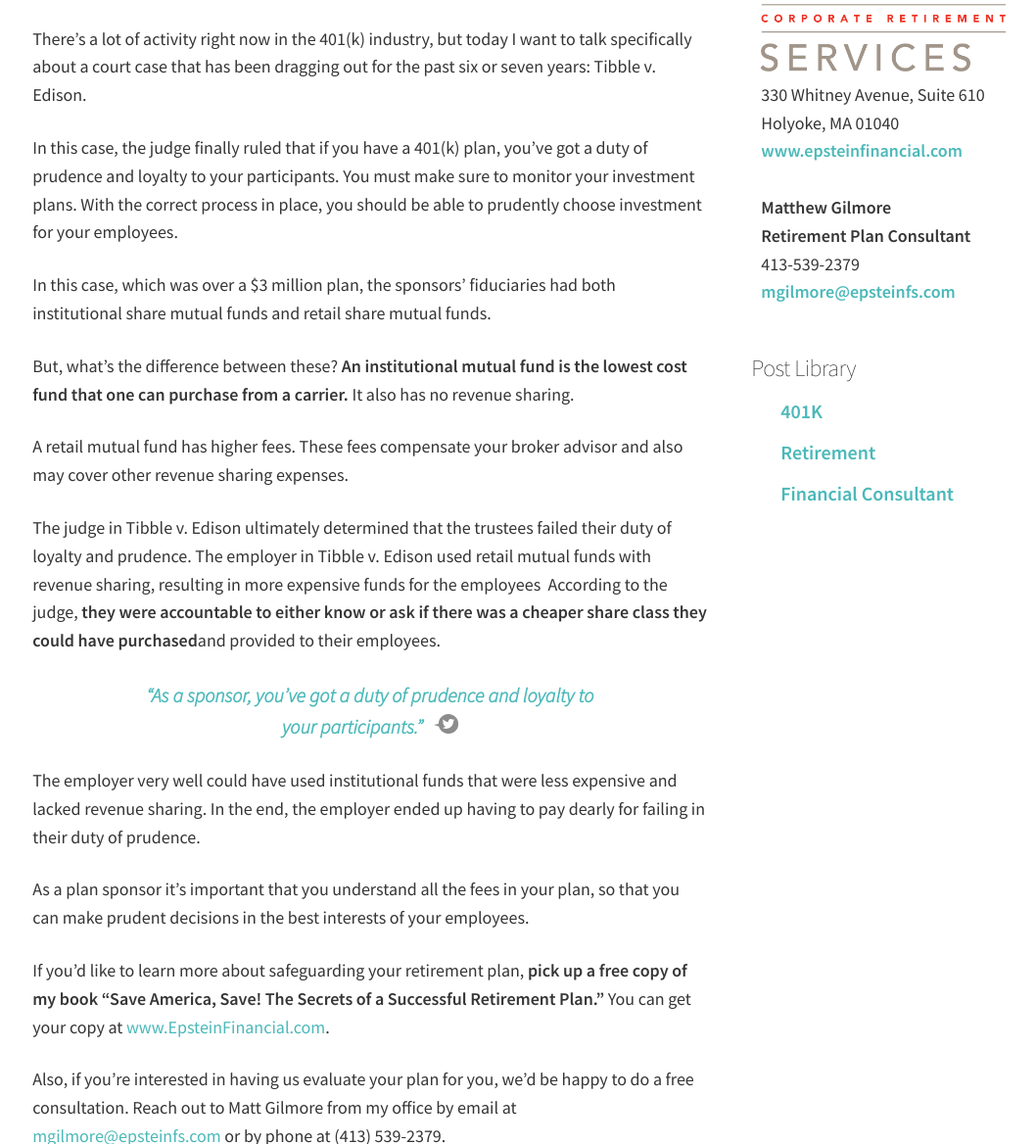
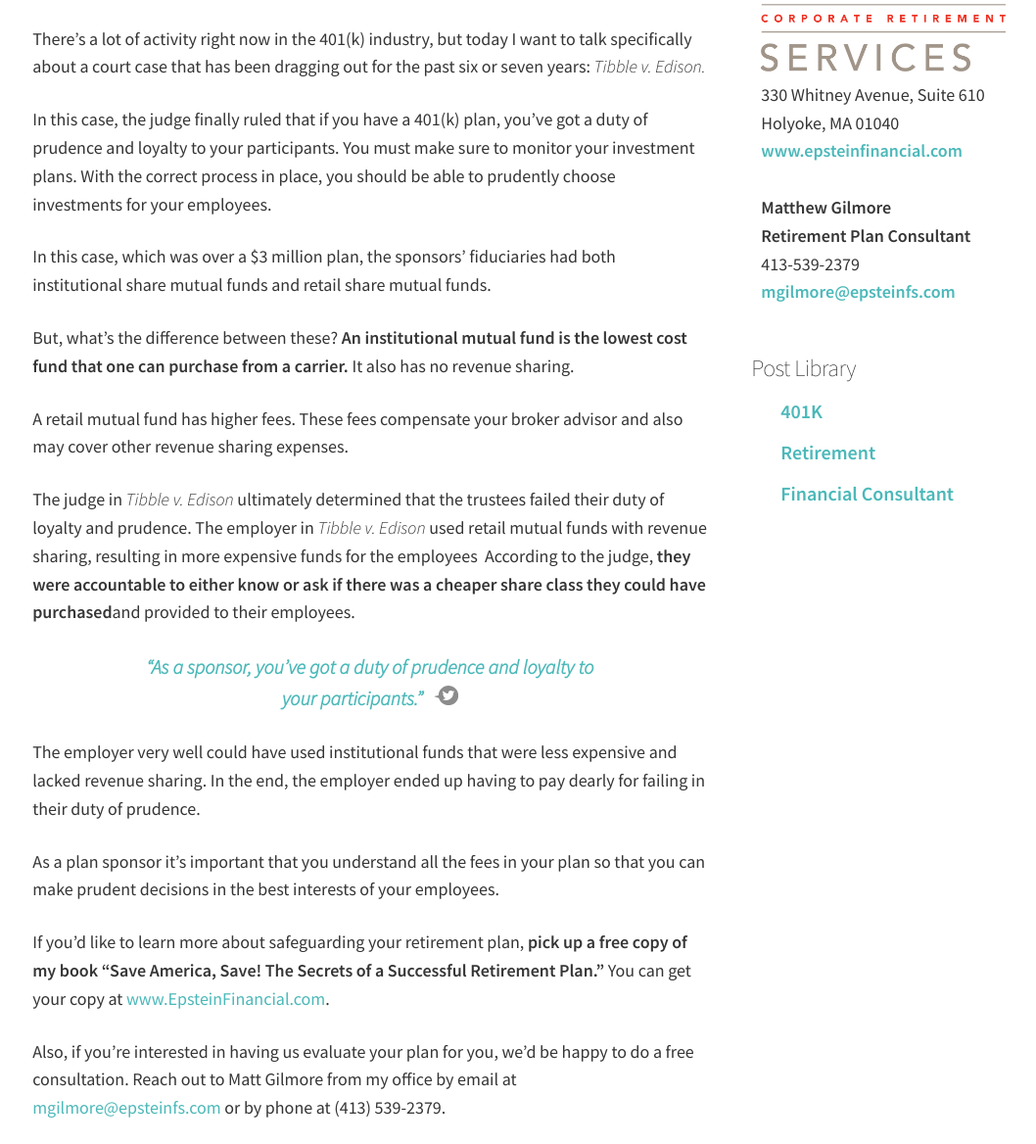
Before and after one commit to Vyral/charlie-epstein-blog, a Jekyll site: the page built from _posts/2017-10-05-are-you-truly-fulfilling-your-duties-as-a-retirement-plan-sponsor.md, in a window 1280 px wide and 1400 px high, scrolled down 769 px, cut to the strip 232-1400 px from the top of the window. Shown: the whole strip at 98% size, without its empty margins (96-1154 px from the left). Built offline with Jekyll 4.4.1, drawn with Linux system fonts in a browser that asks for light colours; nearby versions of some CDN libraries.

Commit message:
Updated '_posts/2017-10-05-are-you-truly-fulfilling-your-duties-as-a-retirement-plan-sponsor.md' via CloudCannon

```diff
--- a/_posts/2017-10-05-are-you-truly-fulfilling-your-duties-as-a-retirement-plan-sponsor.md
+++ b/_posts/2017-10-05-are-you-truly-fulfilling-your-duties-as-a-retirement-plan-sponsor.md
@@ -21,9 +21,9 @@ youtube_code: yxZEzlsV2fo
 
 {% include youtube.html %}
 
-There’s a lot of activity right now in the 401(k) industry, but today I want to talk specifically about a court case that has been dragging out for the past six or seven years: Tibble v. Edison.
+There’s a lot of activity right now in the 401(k) industry, but today I want to talk specifically about a court case that has been dragging out for the past six or seven years: *Tibble v. Edison.*
 
-In this case, the judge finally ruled that if you have a 401(k) plan, you’ve got a duty of prudence and loyalty to your participants. You must make sure to monitor your investment plans. With the correct process in place, you should be able to prudently choose investment for your employees.
+In this case, the judge finally ruled that if you have a 401(k) plan, you’ve got a duty of prudence and loyalty to your participants. You must make sure to monitor your investment plans. With the correct process in place, you should be able to prudently choose investments for your employees.
 
 In this case, which was over a $3 million plan, the sponsors’ fiduciaries had both institutional share mutual funds and retail share mutual funds.
 
@@ -31,16 +31,16 @@ But, what’s the difference between these? **An institutional mutual fund is th
 
 A retail mutual fund has higher fees. These fees compensate your broker advisor and also may cover other revenue sharing expenses.
 
-The judge in Tibble v. Edison ultimately determined that the trustees failed their duty of loyalty and prudence. The employer in Tibble v. Edison used retail mutual funds with revenue sharing, resulting in more expensive funds for the employees  According to the judge, **they were accountable to either know or ask if there was a cheaper share class they could have purchased**and provided to their employees.
+The judge in *Tibble v. Edison* ultimately determined that the trustees failed their duty of loyalty and prudence. The employer in *Tibble v. Edison* used retail mutual funds with revenue sharing, resulting in more expensive funds for the employees &nbsp;According to the judge, **they were accountable to either know or ask if there was a cheaper share class they could have purchased**and provided to their employees.
 
 {% include pullquote.html %}
 
 The employer very well could have used institutional funds that were less expensive and lacked revenue sharing. In the end, the employer ended up having to pay dearly for failing in their duty of prudence.
 
-As a plan sponsor it’s important that you understand all the fees in your plan, so that you can make prudent decisions in the best interests of your employees.
+As a plan sponsor it’s important that you understand all the fees in your plan so that you can make prudent decisions in the best interests of your employees.
 
 If you’d like to learn more about safeguarding your retirement plan, **p****ick up a free copy of my book “Save America, Save! The Secrets of a Successful Retirement Plan.”** You can get your copy at [www.EpsteinFinancial.com](www.EpsteinFinancial.com).
 
-Also, if you’re interested in having us evaluate your plan for you, we’d be happy to do a free consultation. Reach out to Matt Gilmore from my office by email at [ mgilmore@epsteinfs.com](&#109;&#097;&#105;&#108;&#116;&#111;:&#109;&#103;&#105;&#108;&#109;&#111;&#114;&#101;&#064;&#101;&#112;&#115;&#116;&#101;&#105;&#110;&#102;&#115;&#046;&#099;&#111;&#109;) or by phone at (413) 539-2379.
+Also, if you’re interested in having us evaluate your plan for you, we’d be happy to do a free consultation. Reach out to Matt Gilmore from my office by email at [ mgilmore@epsteinfs.com](mailto:mgilmore@epsteinfs.com) or by phone at (413) 539-2379.
 
 If you have any other questions or would like more information, feel free to give me a call or send me an email. I look forward to hearing from you soon.
```
